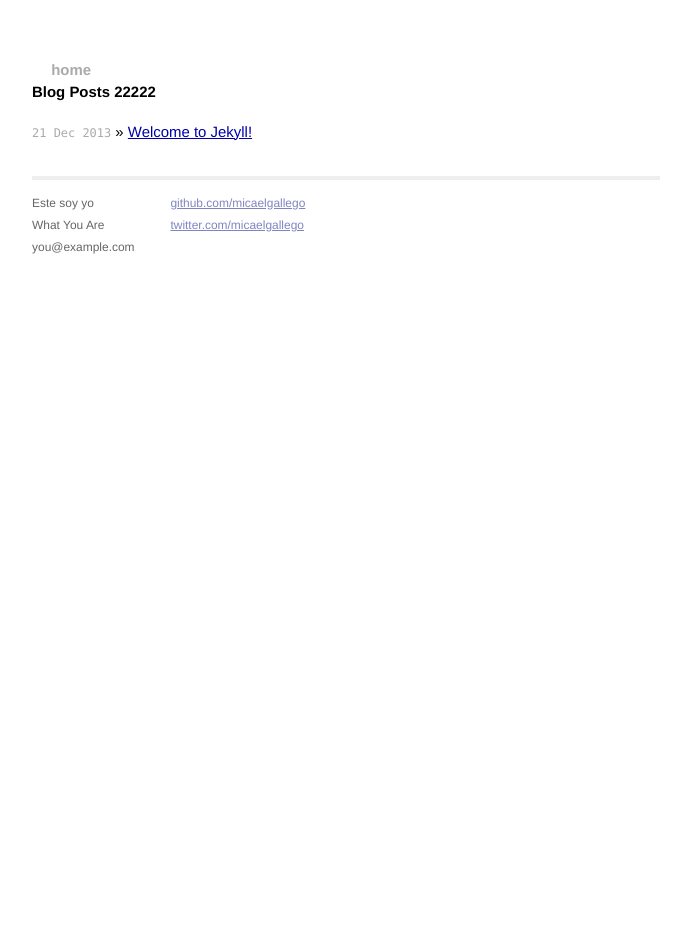
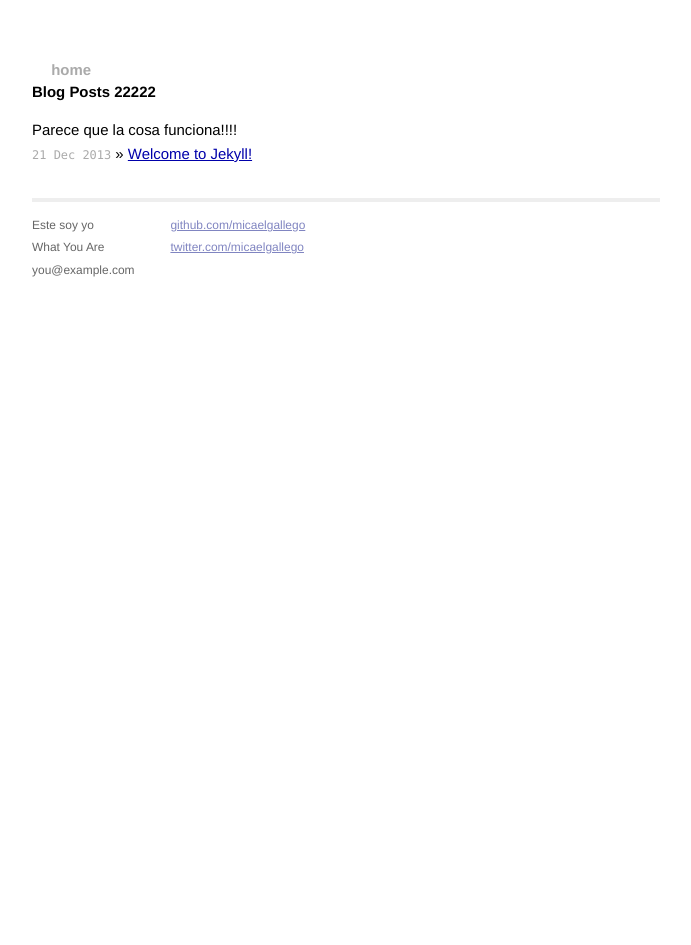
Before and after one commit to AstridDaSilva/micaelgallego.github.io, a Jekyll site: the page built from index.html, in a window 1280 px wide. Shown: the whole page, without its empty margins (294-985 px from the left). Built offline with Jekyll 4.4.1, drawn with Linux system fonts in a browser that asks for light colours.

Commit message:
Index.html modification

```diff
--- a/index.html
+++ b/index.html
@@ -5,6 +5,7 @@ title: Your New Jekyll Site2222ssss
 
 <div id="home">
   <h1>Blog Posts 22222</h1>
+  Parece que la cosa funciona!!!!
   <ul class="posts">
     {% for post in site.posts %}
       <li><span>{{ post.date | date_to_string }}</span> &raquo; <a href="{{ post.url }}">{{ post.title }}</a></li>
```
